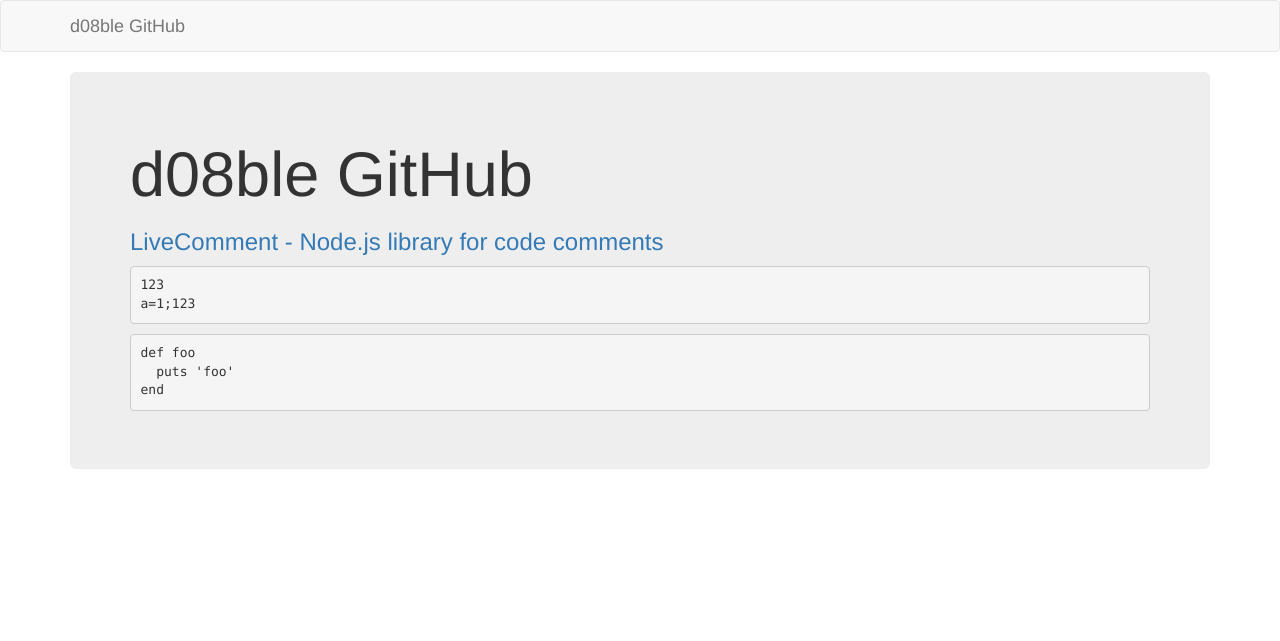
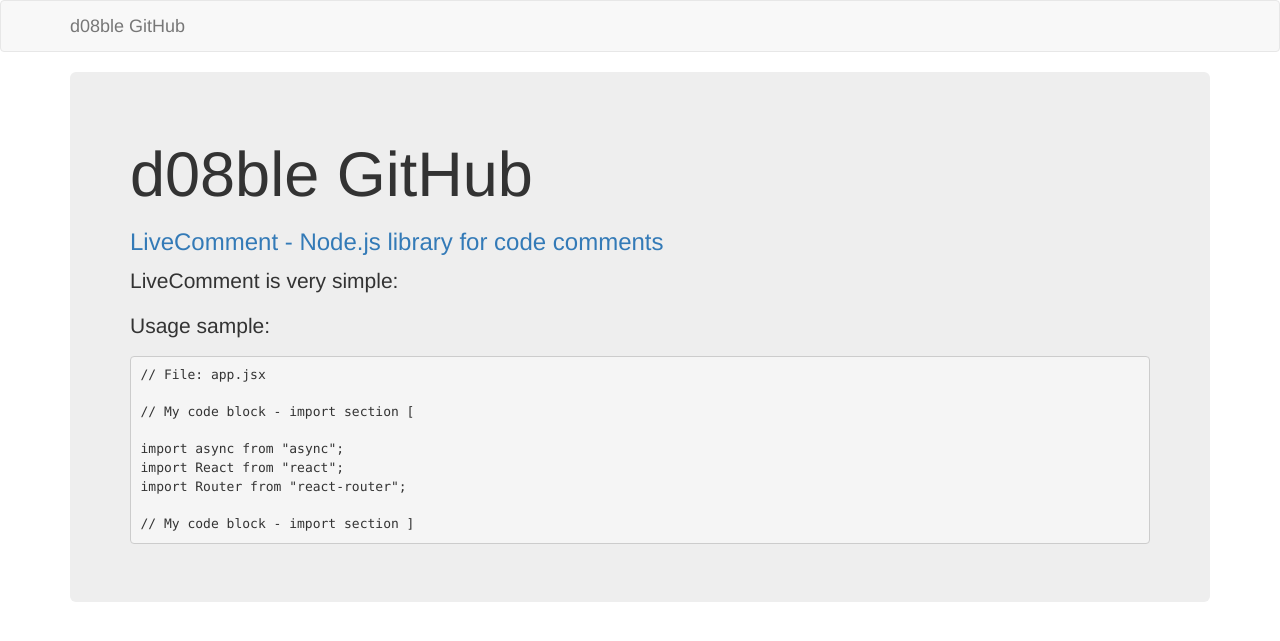
Before and after one commit to d08ble/d08ble.github.io, a Jekyll site: the page built from index.md, in a window 1280 px wide. Shown: the top 641 px of the page. Built offline with Jekyll 4.4.1, drawn with Linux system fonts in a browser that asks for light colours.

Commit message:
Edit from JekyllCMS

````diff
--- a/index.md
+++ b/index.md
@@ -4,14 +4,18 @@ title: d08ble Home
 ---
 ### [LiveComment - Node.js library for code comments](https://d08ble.github.com/livecomment)
 
+LiveComment is very simple:
 
-```javascript
-123
-a=1;123
-```
+Usage sample:
 
 {% highlight javascript %}
-def foo
-  puts 'foo'
-end
+// File: app.jsx
+
+// My code block - import section [
+
+import async from "async";
+import React from "react";
+import Router from "react-router";
+
+// My code block - import section ]
 {% endhighlight %}
````
